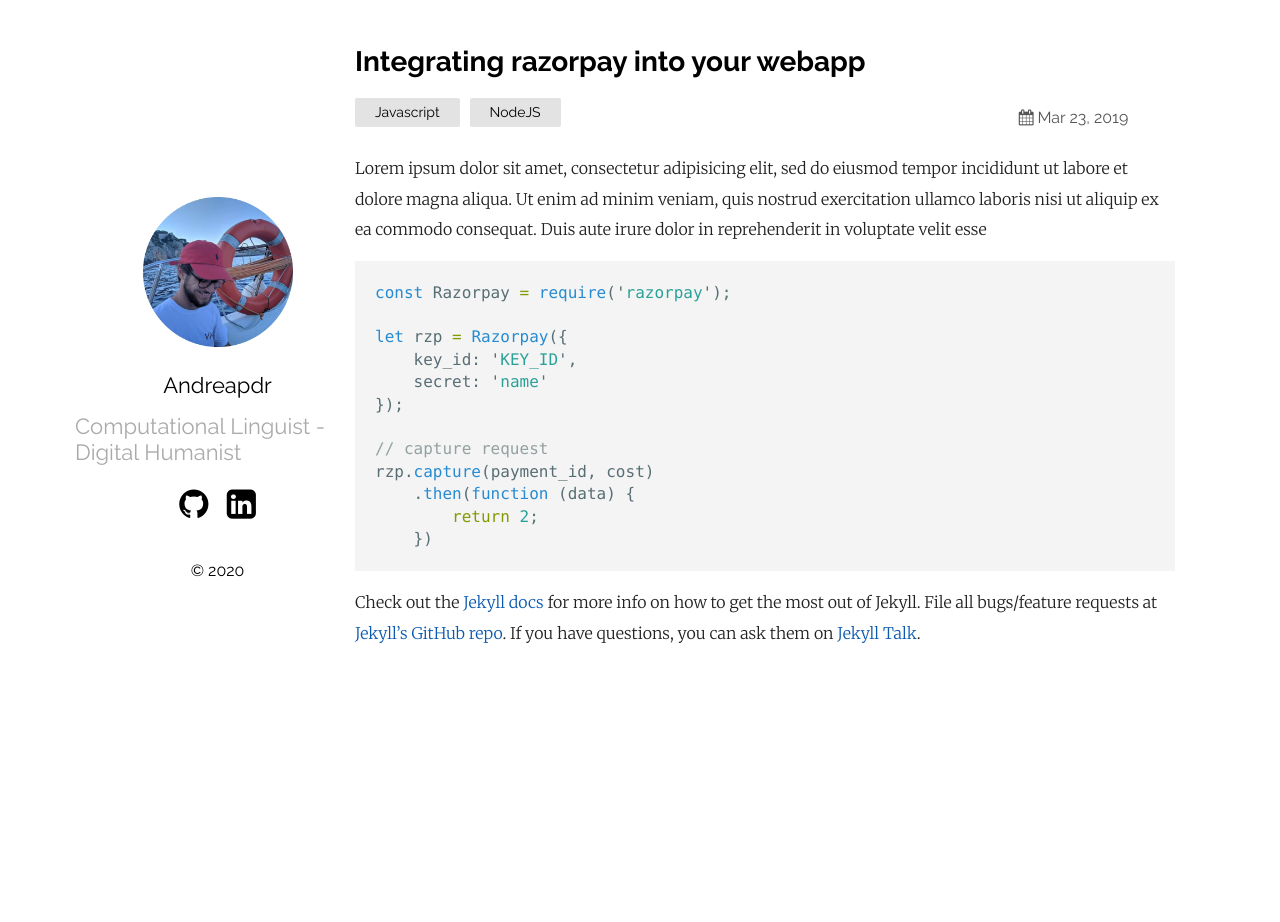
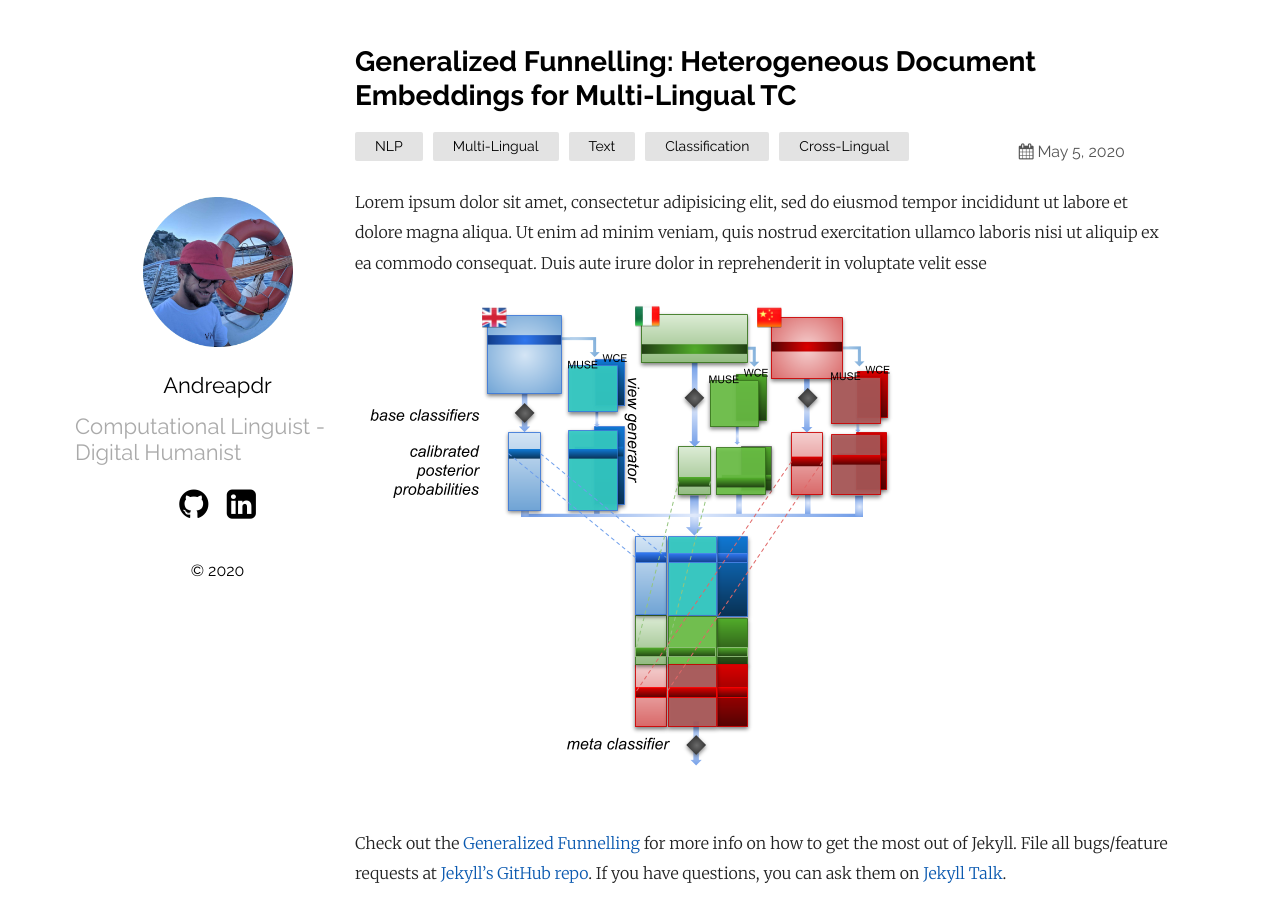
Before and after one commit to Andreapdr/Andreapdr.github.io, a Jekyll site: the page built from _posts/2019-03-23-welcome-to-jekyll.markdown, in a window 1280 px wide and 933 px high. Shown: the top 922 px of the window. Built offline with Jekyll 4.4.1, drawn with Linux system fonts in a browser that asks for light colours.

Commit message:
Setting up test post

````diff
--- a/_posts/2019-03-23-welcome-to-jekyll.markdown
+++ b/_posts/2019-03-23-welcome-to-jekyll.markdown
@@ -1,28 +1,17 @@
 ---
 layout: post
-title:  "Integrating razorpay into your webapp"
-date:   2019-03-23 21:03:36 +0530
-categories: Javascript NodeJS
+title:  "Generalized Funnelling: Heterogeneous Document Embeddings for Multi-Lingual TC"
+date:   2020-05-05 17:49:36 +0530
+categories: NLP Multi-Lingual Text Classification Cross-Lingual Text Classification
 ---
 Lorem ipsum dolor sit amet, consectetur adipisicing elit, sed do eiusmod tempor incididunt ut labore et dolore magna aliqua. Ut enim ad minim veniam, quis nostrud exercitation ullamco laboris nisi ut aliquip ex ea commodo consequat. Duis aute irure dolor in reprehenderit in voluptate velit esse
 
-```javascript
-const Razorpay = require('razorpay');
+![gFun-architecture]
 
-let rzp = Razorpay({
-	key_id: 'KEY_ID',
-	secret: 'name'
-});
-
-// capture request
-rzp.capture(payment_id, cost)
-	.then(function (data) {
-		return 2;
-	})
-```
-
-Check out the [Jekyll docs][jekyll-docs] for more info on how to get the most out of Jekyll. File all bugs/feature requests at [Jekyll’s GitHub repo][jekyll-gh]. If you have questions, you can ask them on [Jekyll Talk][jekyll-talk].
+Check out the [Generalized Funnelling][gFun-thesis] for more info on how to get the most out of Jekyll. File all bugs/feature requests at [Jekyll’s GitHub repo][jekyll-gh]. If you have questions, you can ask them on [Jekyll Talk][jekyll-talk].
 
 [jekyll-docs]: https://jekyllrb.com/docs/home
 [jekyll-gh]:   https://github.com/jekyll/jekyll
 [jekyll-talk]: https://talk.jekyllrb.com/
+[gFun-architecture]: /assets/gFun-architecture.png
+[gFun-thesis]: /assets/gFun_thesis.pdf
````
Also changed, not shown: assets/gFun-architecture.png (added), 1 other file.
